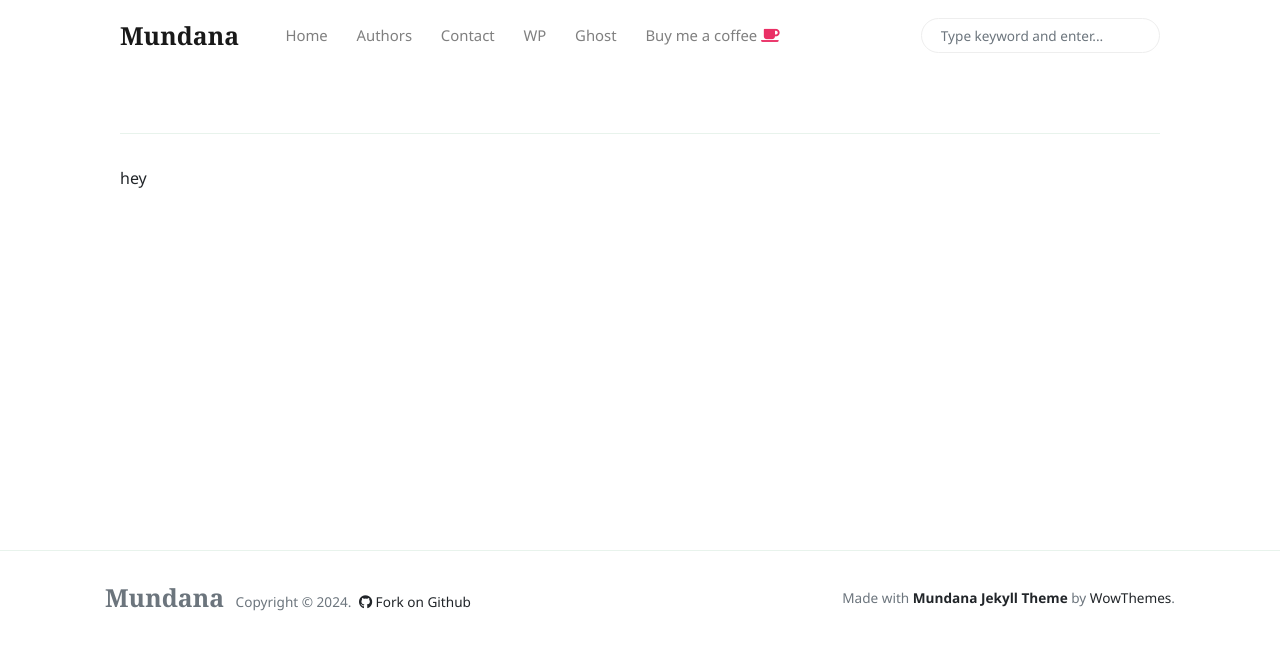
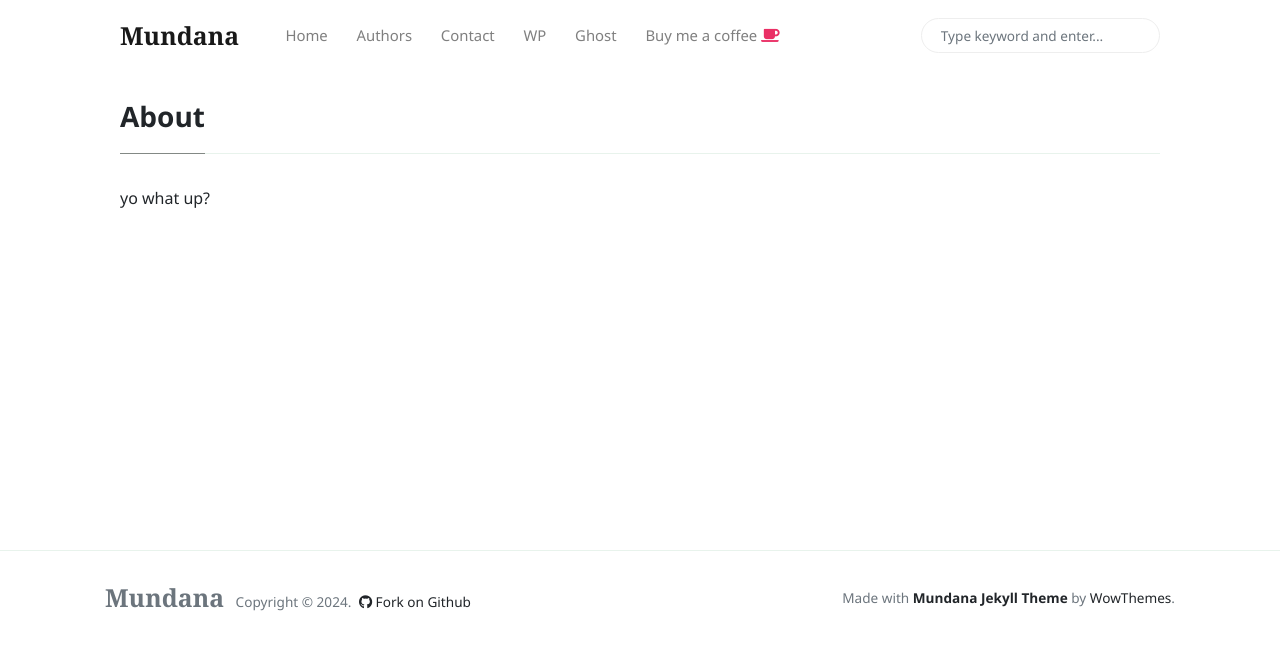
Before and after one commit to stumblefiend/jeremy.pugh, a Jekyll site: the page built from blog.md, in a window 1280 px wide. Shown: the top 650 px of the page. Built offline with Jekyll 4.4.1, drawn with Linux system fonts in a browser that asks for light colours; nearby versions of some CDN libraries; our own code applies the rules of GitHub Pages for plain Markdown files.

Commit message:
Update blog.md

```diff
--- a/blog.md
+++ b/blog.md
@@ -1 +1,7 @@
-hey
+---
+title: "About"
+permalink: "/about.html"
+image: "/assets/images/screenshot.jpg"
+---
+
+yo what up?
```
